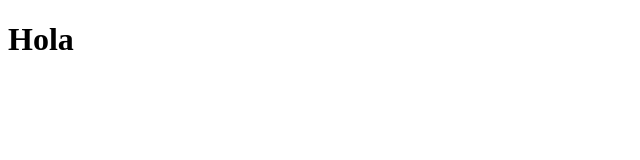
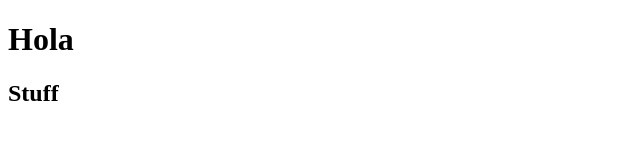
Before and after one commit to Cymoonsun/Cymoonsun.github.io, a plain HTML site: page index.html in a window 1280 px wide. Shown: the full height of the page, 0-640 px from the left. Drawn offline with Linux system fonts and the light colour scheme.

Commit message:
Update index.html

```diff
--- a/index.html
+++ b/index.html
@@ -7,5 +7,8 @@
 </head>
 <body>
     <h1>Hola</h1>
+    <h2>Stuff
+
+    </h2>
 </body>
 </html>
```
